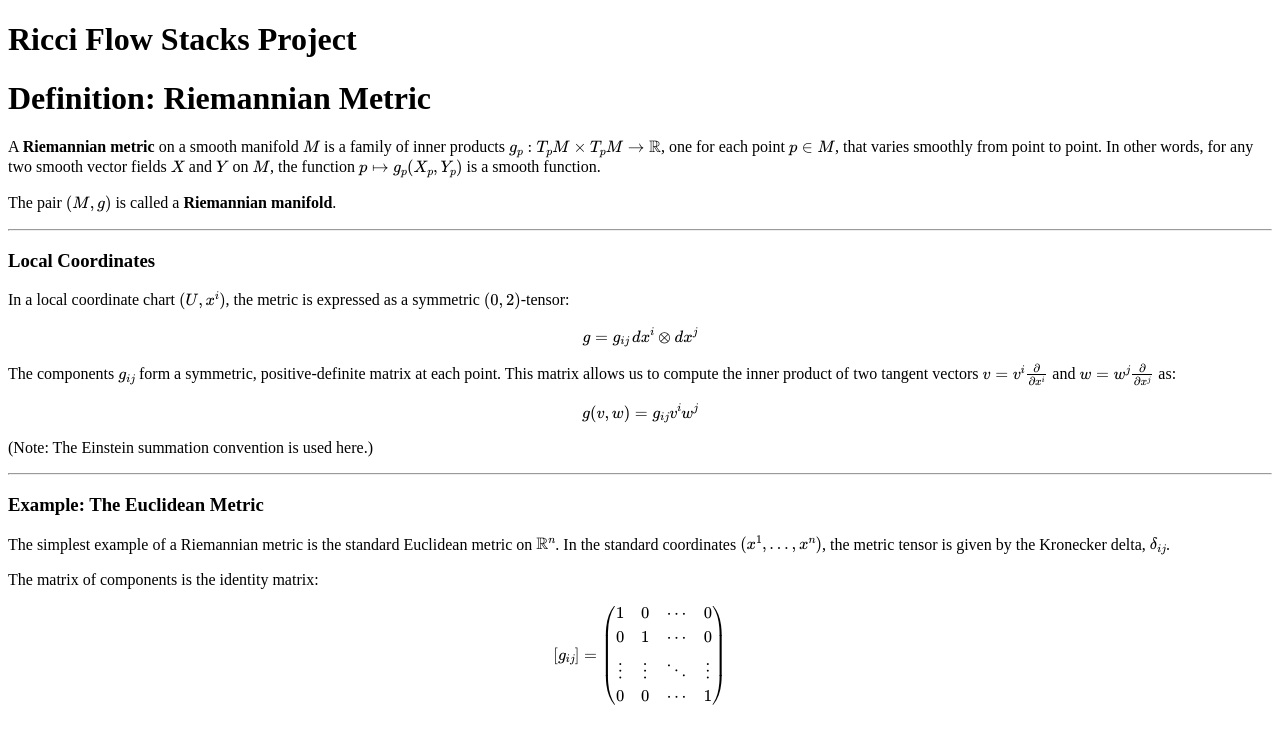
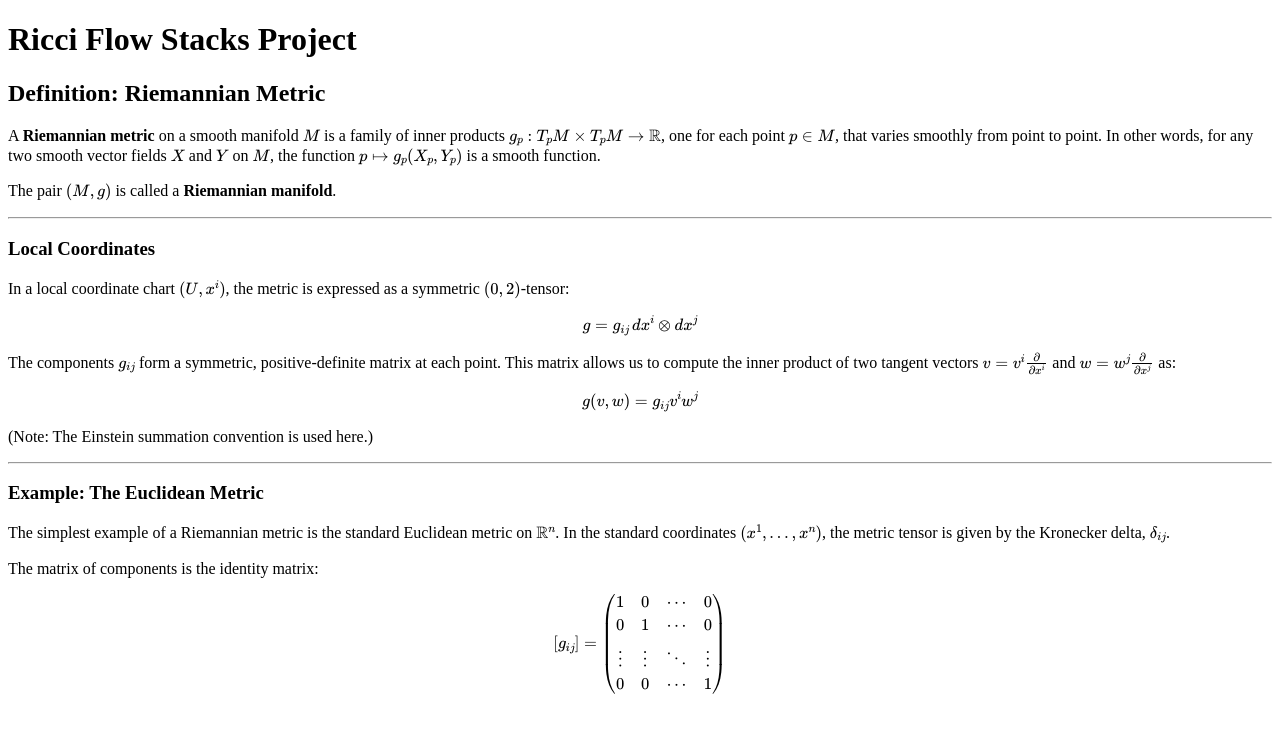
Before and after one commit to bennett-chow/ricciflow.org, a Jekyll site: the page built from foundations/riemannian-metric.md, in a window 1280 px wide. Shown: the top 744 px of the page. Built offline with Jekyll 4.4.1, drawn with Linux system fonts in a browser that asks for light colours.

```diff
--- a/foundations/riemannian-metric.md
+++ b/foundations/riemannian-metric.md
@@ -3,7 +3,7 @@ layout: default
 title: Riemannian Metric
 ---
 
-# Definition: Riemannian Metric
+## Definition: Riemannian Metric
 
 A **Riemannian metric** on a smooth manifold $M$ is a family of inner products
 $g_p : T_pM \times T_pM \to \mathbb{R}$, one for each point $p \in M$, that varies smoothly from point to point. In other words, for any two smooth vector fields $X$ and $Y$ on $M$, the function $p \mapsto g_p(X_p, Y_p)$ is a smooth function.
```
